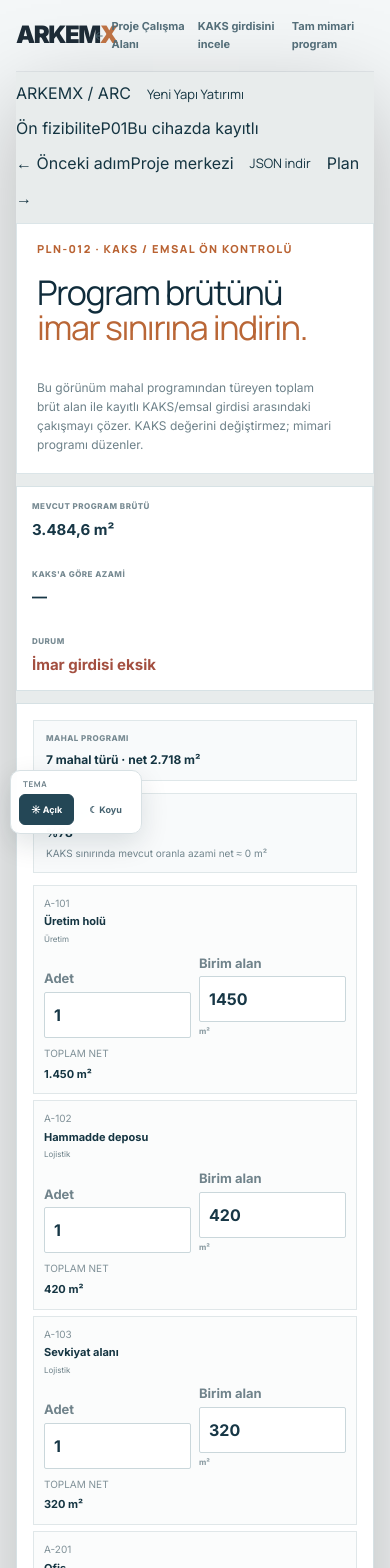
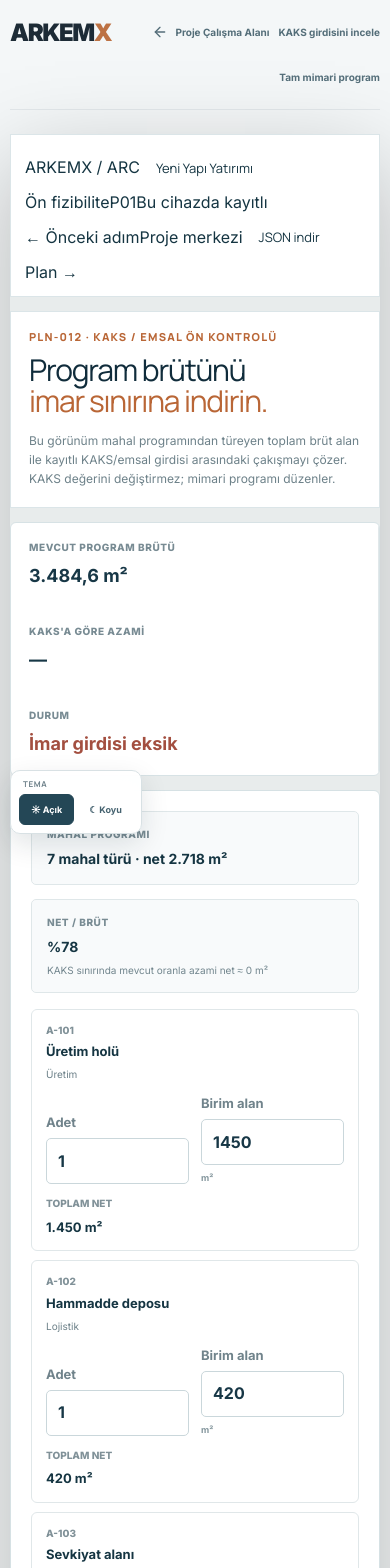
Before and after one commit to BuseIbsiroglu0637/arkemx-core-v1, a Next.js app: page /mimari-program-studyosu/kaks-duzeltme in a window 390 px wide. Shown: the top 1568 px of the page. Built offline with nearby package versions, Linux system fonts and the light colour scheme.

Commit message:
style: repair focused KAKS correction layout

```diff
--- a/app/mimari-program-studyosu/kaks-duzeltme/kaks-duzeltme.css
+++ b/app/mimari-program-studyosu/kaks-duzeltme/kaks-duzeltme.css
@@ -275,3 +275,267 @@
     grid-template-columns:1fr;
   }
 }
+
+
+/* KAKS correction UI v2 · readable focused workspace */
+.arx-kaks-page .arx-simple-shell {
+  width:min(1240px, calc(100% - 48px));
+}
+.arx-kaks-page .arx-simple-head {
+  min-height:72px;
+}
+.arx-kaks-page .arx-architecture-back {
+  gap:18px;
+}
+.arx-kaks-page .arx-architecture-back a {
+  font-size:12px;
+}
+
+.arx-architect-kaks-focus {
+  margin-top:24px;
+}
+.arx-architect-kaks-focus > .project-kernel-compact {
+  margin:0 0 14px;
+  padding:11px 14px;
+  border:1px solid #dbe5e8;
+  background:#fff;
+}
+
+.arx-kaks-focus-head {
+  grid-template-columns:minmax(0,1.05fr) minmax(360px,.8fr);
+  gap:42px;
+  margin-bottom:14px;
+  padding:24px 26px;
+}
+.arx-kaks-focus-head .eyebrow {
+  margin:0 0 9px;
+  color:#b96636;
+  font-size:10px;
+  font-weight:800;
+  letter-spacing:.11em;
+}
+.arx-kaks-focus-head h2 {
+  margin:0;
+  font-size:38px;
+  line-height:1.04;
+}
+.arx-kaks-focus-head > p {
+  font-size:13px;
+  line-height:1.65;
+}
+
+.arx-kaks-summary {
+  grid-template-columns:repeat(3,minmax(0,1fr)) minmax(250px,300px);
+  margin-bottom:14px;
+  border-radius:6px;
+  overflow:hidden;
+}
+.arx-kaks-summary > div {
+  display:grid;
+  align-content:center;
+  min-height:82px;
+  padding:16px 18px;
+}
+.arx-kaks-summary span,
+.arx-kaks-program-head span {
+  font-size:10px;
+  letter-spacing:.055em;
+}
+.arx-kaks-summary b {
+  margin-top:7px;
+  font-size:18px;
+}
+.arx-kaks-summary button {
+  min-width:0;
+  min-height:82px;
+  padding:12px 18px;
+  font-size:11px;
+  line-height:1.4;
+}
+
+.arx-kaks-workspace {
+  grid-template-columns:minmax(0,1fr) 340px;
+  border-radius:6px;
+  overflow:hidden;
+}
+.arx-kaks-workspace > main {
+  padding:20px;
+}
+.arx-kaks-program-head {
+  gap:14px;
+  margin-bottom:16px;
+}
+.arx-kaks-program-head > div {
+  min-height:70px;
+  padding:14px 15px;
+  border-radius:5px;
+}
+.arx-kaks-program-head b {
+  margin-top:6px;
+  font-size:14px;
+}
+.arx-kaks-program-head small {
+  margin-top:5px;
+  font-size:10px;
+  line-height:1.45;
+}
+
+.arx-kaks-space-list {
+  gap:9px;
+}
+.arx-kaks-space-list article {
+  grid-template-columns:minmax(210px,1.5fr) 95px 145px 135px;
+  gap:12px;
+  min-height:76px;
+  padding:13px 14px;
+  border-radius:6px;
+  background:#fff;
+}
+.arx-kaks-space-name small,
+.arx-kaks-space-list article > div:last-child small {
+  font-size:9px;
+  font-weight:750;
+}
+.arx-kaks-space-name b {
+  margin-top:4px;
+  font-size:13px;
+}
+.arx-kaks-space-name span {
+  margin-top:4px;
+  font-size:10px;
+}
+.arx-kaks-space-list label {
+  gap:6px;
+  font-size:10px;
+  font-weight:650;
+}
+.arx-kaks-space-list input {
+  min-height:40px;
+  padding:0 11px;
+  border-radius:5px;
+  font-size:13px;
+  font-weight:650;
+}
+.arx-kaks-space-list label i {
+  font-size:9px;
+}
+.arx-kaks-space-list article > div:last-child {
+  align-self:center;
+}
+.arx-kaks-space-list article > div:last-child b {
+  margin-top:6px;
+  font-size:13px;
+}
+
+.arx-kaks-workspace > aside {
+  padding:20px;
+}
+.arx-kaks-workspace > aside section + section {
+  margin-top:20px;
+}
+.arx-kaks-workspace > aside strong {
+  margin-bottom:10px;
+  font-size:10px;
+  letter-spacing:.07em;
+}
+.arx-kaks-workspace > aside section > div {
+  padding:11px 0;
+}
+.arx-kaks-workspace > aside span {
+  font-size:10px;
+}
+.arx-kaks-workspace > aside b {
+  font-size:12px;
+}
+.arx-kaks-workspace > aside small {
+  margin-top:13px;
+  font-size:10px;
+  line-height:1.55;
+}
+
+.arx-kaks-foot {
+  padding:14px 18px;
+}
+.arx-kaks-foot b {
+  min-width:165px;
+  font-size:10px;
+}
+.arx-kaks-foot p {
+  font-size:9px;
+  line-height:1.55;
+}
+
+@media(max-width:1050px) {
+  .arx-kaks-focus-head {
+    grid-template-columns:1fr;
+    gap:16px;
+  }
+  .arx-kaks-workspace {
+    grid-template-columns:minmax(0,1fr) 300px;
+  }
+  .arx-kaks-space-list article {
+    grid-template-columns:minmax(180px,1.3fr) 80px 120px 115px;
+  }
+}
+@media(max-width:860px) {
+  .arx-kaks-page .arx-simple-shell {
+    width:min(100% - 28px, 760px);
+  }
+  .arx-kaks-summary {
+    grid-template-columns:1fr 1fr;
+  }
+  .arx-kaks-summary button {
+    grid-column:1/-1;
+    min-height:48px;
+  }
+  .arx-kaks-workspace {
+    grid-template-columns:1fr;
+  }
+  .arx-kaks-workspace > main {
+    border-right:0;
+    border-bottom:1px solid #dfe7e9;
+  }
+  .arx-kaks-space-list article {
+    grid-template-columns:minmax(170px,1.5fr) 90px 130px;
+  }
+  .arx-kaks-space-list article > div:last-child {
+    grid-column:2 / -1;
+  }
+}
+@media(max-width:620px) {
+  .arx-kaks-page .arx-simple-shell {
+    width:calc(100% - 20px);
+  }
+  .arx-kaks-page .arx-simple-head {
+    align-items:flex-start;
+    gap:12px;
+    padding:14px 0;
+  }
+  .arx-kaks-page .arx-architecture-back {
+    gap:9px;
+    flex-wrap:wrap;
+    justify-content:flex-end;
+  }
+  .arx-kaks-page .arx-architecture-back a {
+    font-size:10px;
+  }
+  .arx-kaks-focus-head {
+    padding:18px;
+  }
+  .arx-kaks-focus-head h2 {
+    font-size:30px;
+  }
+  .arx-kaks-summary,
+  .arx-kaks-program-head {
+    grid-template-columns:1fr;
+  }
+  .arx-kaks-space-list article {
+    grid-template-columns:1fr 1fr;
+  }
+  .arx-kaks-space-name {
+    grid-column:1/-1;
+  }
+  .arx-kaks-space-list article > div:last-child {
+    grid-column:auto;
+  }
+}
```
